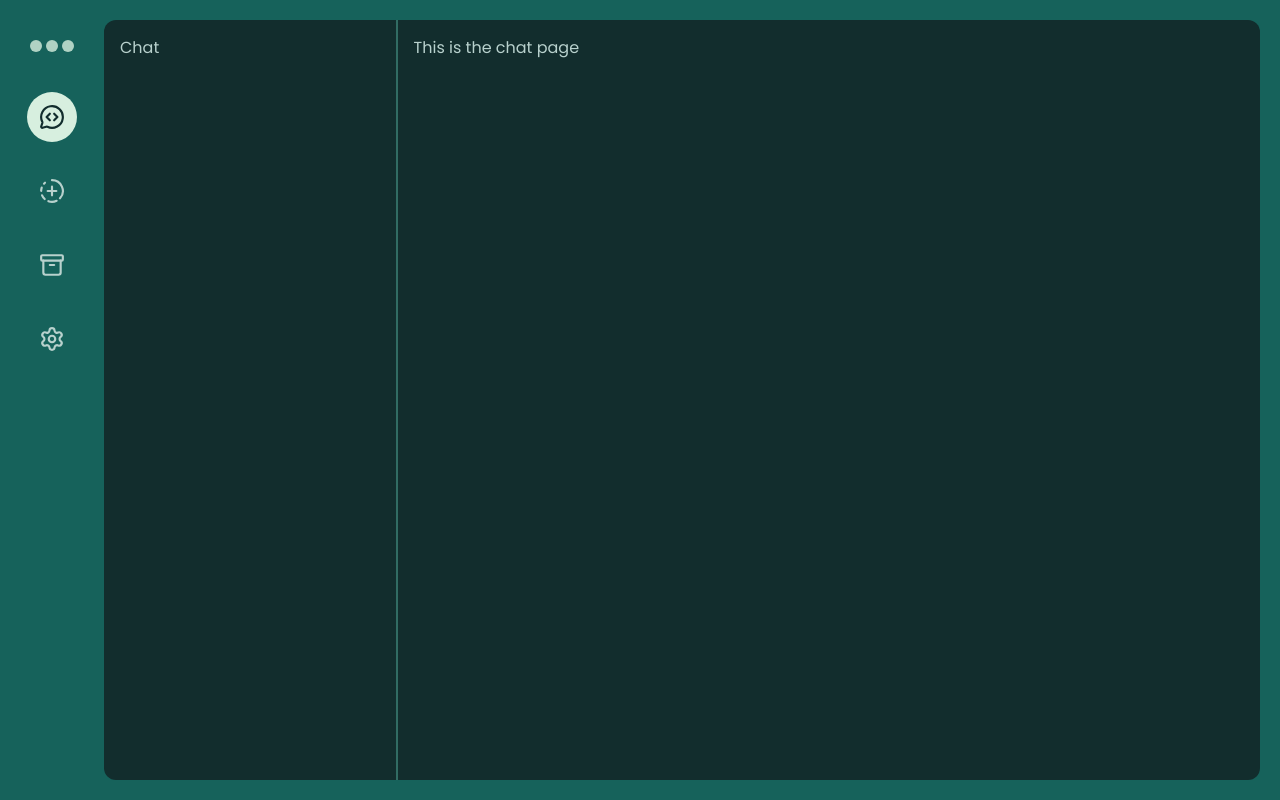
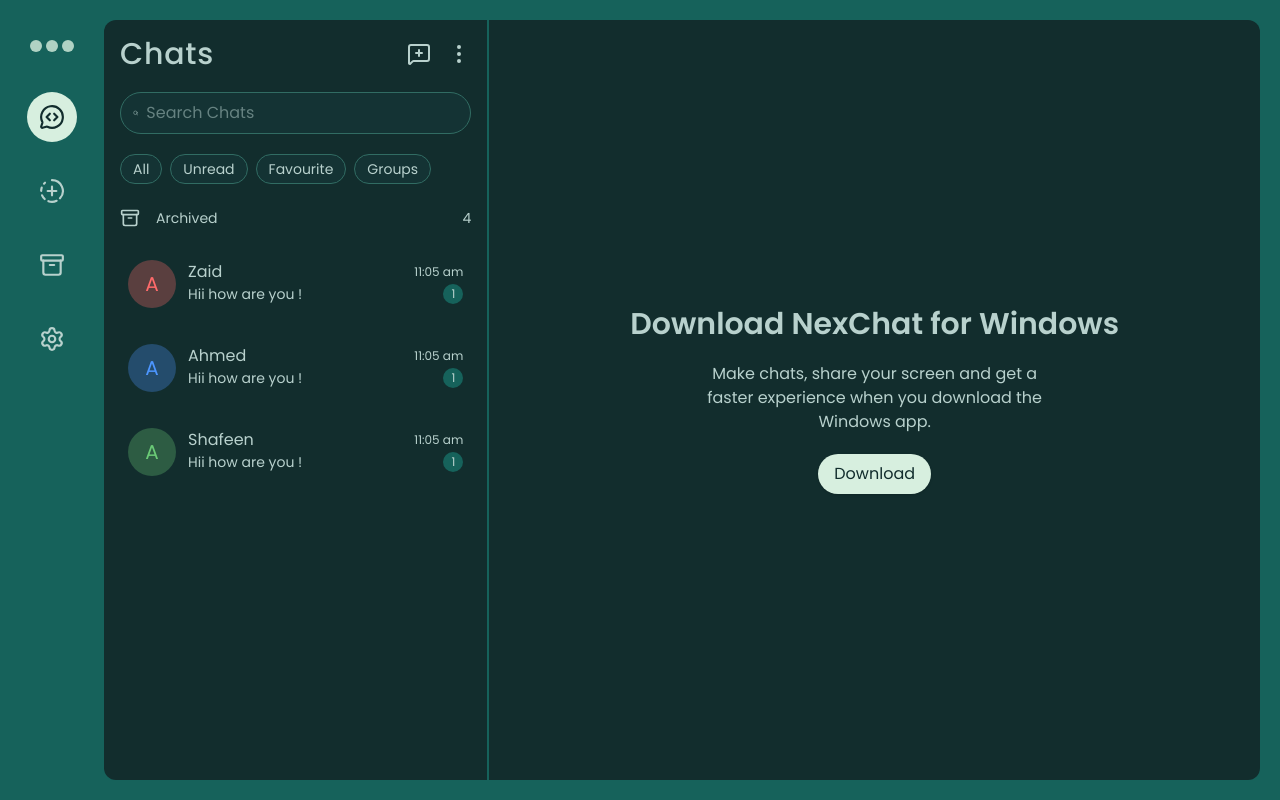
Before and after one commit to faizan-shaikh-dev/chat-app-client, a Next.js app: page /chats in a window 1280 px wide. Built offline with nearby package versions, Linux system fonts and the light colour scheme; sample sign-in values are in the browser's storage.

Commit message:
add app pages and components

```diff
--- a/src/app/chats/layout.js
+++ b/src/app/chats/layout.js
@@ -2,21 +2,19 @@
 import SidePanel from "@/components/SidePanel";
 import React from "react";
 
-const ChatLayout = ({children}) => {
+const ChatLayout = ({ children }) => {
   return (
-    <section className="w-full min-h-screen bg-green p-5 flex gap-5 text-fontgreen">
+    <section className="w-full min-h-screen bg-green p-5 flex flex-col-reverse md:flex-row gap-5 text-fontgreen">
       {/* Sidebar  */}
       <SideBar />
       {/* Main section */}
       <main className="flex-1 bg-darkgreen rounded-xl flex">
         {/* Contact */}
-        <div className="w-2/6 border-r-2 border-bordergreen p-4">
-        <SidePanel/>
+        <div className="w-2/6 border-r-2 border-green p-4">
+          <SidePanel />
         </div>
         {/* Main chats  */}
-        <div className="w-full p-4">
-          {children}
-        </div>
+        <div className="w-full p-4">{children}</div>
       </main>
     </section>
   );
--- a/src/app/chats/page.js
+++ b/src/app/chats/page.js
@@ -3,7 +3,16 @@
 const Page = () => {
   return (
     <ProtectedRoute>
-      <div>This is the chat page</div>
+      <div className="flex w-full h-full flex-col gap-5 items-center justify-center">
+        <h3 className="text-3xl font-semibold">Download NexChat for Windows</h3>
+        <p className="w-1/2 text-center">
+          Make chats, share your screen and get a faster experience when you
+          download the Windows app.
+        </p>
+        <button className="bg-icongreen text-darkgreen p-2 px-4 rounded-full shadow cursor-pointer">
+          Download
+        </button>
+      </div>
     </ProtectedRoute>
   );
 };
--- a/src/components/SidePanel.js
+++ b/src/components/SidePanel.js
@@ -1,26 +1,33 @@
-"use client"
-import { usePathname } from 'next/navigation'
-import React from 'react'
-import StatusSidePanle from './status/StatusSidePanle';
-import ArchiveSidePanel from './archive/ArchiveSidePanel';
-import SettingSidePanel from './settings/SettingSidePanel';
-import ChatSidePanel from './chats/ChatSidePanel';
+"use client";
+import { usePathname, useSearchParams } from "next/navigation";
+import SettingsSidePanel from "./settings/SettingSidePanel";
+import ArchiveSidePanel from "./archive/ArchiveSidePanel";
+import ChatSidePanel from "./chats/ChatSidePanel";
+import NewChatPanel from "./chats/NewChatPanel";
+import NewChatForm from "./chats/NewChatForm";
+import StatusSidePanle from "./status/StatusSidePanle";
 
 const SidePanel = () => {
-    const path = usePathname();
+  const path = usePathname();
+  const searchParams = useSearchParams();
 
+  const mode = searchParams.get("mode");
+  const entry = searchParams.get("entry");
 
-    if (path === '/chats/status') {
-        return <StatusSidePanle/>
-    }else if(path === '/chats/archive'){
-      return <ArchiveSidePanel/>
-    }else if(path === '/chats/settings'){
-      return <SettingSidePanel/>
-    }else {
-      return <ChatSidePanel/>
+  if (path === "/chats/status") {
+    return <StatusSidePanle />;
+  } else if (path === "/chats/archive") {
+    return <ArchiveSidePanel />;
+  } else if (path === "/chats/settings") {
+    return <SettingsSidePanel />;
+  } else if (mode === "newchat") {
+    if (entry && entry === "single") {
+      return <NewChatForm />;
     }
+    return <NewChatPanel />;
+  } else {
+    return <ChatSidePanel />;
+  }
+};
 
-
-}
-
-export default SidePanel
+export default SidePanel;
--- a/src/components/chats/ChatSidePanel.js
+++ b/src/components/chats/ChatSidePanel.js
@@ -1,11 +1,155 @@
-import React from 'react'
+import {
+  Archive,
+  ChevronDown,
+  EllipsisVertical,
+  MessageSquarePlus,
+  Search,
+} from "lucide-react";
+import Link from "next/link";
+
+const colors = [
+  "rgba(255, 107, 107, 1)", // Coral Red
+  "rgba(77, 150, 255, 1)", // Soft Blue
+  "rgba(107, 203, 119, 1)", // Fresh Green
+  "rgba(255, 217, 61, 1)", // Warm Yellow
+  "rgba(132, 94, 194, 1)", // Purple
+  "rgba(0, 201, 167, 1)", // Teal
+  "rgba(255, 150, 113, 1)", // Peach
+  "rgba(44, 115, 210, 1)", // Royal Blue
+  "rgba(249, 248, 113, 1)", // Light Lime
+  "rgba(195, 74, 54, 1)", // Brick Red
+  "rgba(64, 64, 64, 1)",
+];
+
+const colorsRGBAOpacity = [
+  "rgba(255, 107, 107, 0.3)", // Coral Red
+  "rgba(77, 150, 255, 0.3)", // Soft Blue
+  "rgba(107, 203, 119, 0.3)", // Fresh Green
+  "rgba(255, 217, 61, 0.3)", // Warm Yellow
+  "rgba(132, 94, 194, 0.3)", // Purple
+  "rgba(0, 201, 167, 0.3)", // Teal
+  "rgba(255, 150, 113, 0.3)", // Peach
+  "rgba(44, 115, 210, 0.3)", // Royal Blue
+  "rgba(249, 248, 113, 0.3)", // Light Lime
+  "rgba(195, 74, 54, 0.3)", // Brick Red
+  "rgba(64, 64, 64, .3)",
+];
+
+const generateColor = (index = 0) => {
+  return colorsRGBAOpacity[index % colorsRGBAOpacity.length];
+};
+
+const generateColorOpacity = (index = 0) => {
+  return colors[index % colors.length];
+};
 
 const ChatSidePanel = () => {
   return (
-    <div>
-      Chat
+    <div className="flex flex-col gap-5 w-full h-full items-start justify-start">
+      <div className="flex items-center w-full justify-between">
+        <h2 className="text-3xl font-medium tracking-wide font-poppins ">
+          Chats
+        </h2>
+        <div className="flex gap-4">
+          <Link href="/chats?mode=newchat">
+            <MessageSquarePlus className="transition hover:text-icongreen/60 cursor-pointer" />
+          </Link>
+          <EllipsisVertical />
+        </div>
+      </div>
+      {/* Search Bar */}
+      <div className="w-full border bg-hovergreen/50 border-bordergreen flex items-center gap-2 p-2 rounded-full">
+        <Search size={20} className="ml-1" />
+        <input placeholder="Search Chats" className="outline-0" />
+      </div>
+      {/* Filters  */}
+      <div className="flex items-center justify-start gap-2 text-sm">
+        {[
+          {
+            name: "All",
+          },
+          {
+            name: "Unread",
+          },
+          {
+            name: "Favourite",
+          },
+          {
+            name: "Groups",
+          },
+        ].map((i, index) => (
+          <div
+            key={index}
+            className="rounded-full p-1 px-3 flex items-center justify-center bg-hovergreen/50 border-bordergreen border  w-fit"
+          >
+            {i.name}
+          </div>
+        ))}
+      </div>
+      {/* Archived Chats  */}
+      <div className="flex my-1 w-full items-center justify-between text-sm">
+        <div className="flex items-center gap-4">
+          <Archive size={20} />
+          Archived
+        </div>
+        <span className="">4</span>
+      </div>
+
+      {/* Main Chats Block  */}
+      <div className="w-full flex flex-col gap-5">
+        {[
+          {
+            name: "Zaid",
+            lastMessage: "Hii how are you ! ",
+            time: "11:05 am",
+          },
+          {
+            name: "Ahmed",
+            lastMessage: "Hii how are you ! ",
+            time: "11:05 am",
+          },
+          {
+            name: "Shafeen",
+            lastMessage: "Hii how are you ! ",
+            time: "11:05 am",
+          },
+        ].map((i, index) => (
+          <div
+            key={index}
+            className="flex items-center justify-between group hover:bg-hovergreen transition p-2 rounded-xl cursor-pointer"
+          >
+            <div className="flex w-full gap-3">
+              <span
+                className={` size-12 text-xl flex items-center justify-center rounded-full`}
+                style={{
+                  color: generateColorOpacity(index),
+                  backgroundColor: generateColor(index),
+                }}
+              >
+                A
+              </span>
+              <div className="">
+                <h4>{i.name}</h4>
+                <p className="text-sm ">{i.lastMessage}</p>
+              </div>
+            </div>
+            {/* Time */}
+            <div className="flex flex-col gap-1 items-end">
+              <span className="text-xs text-nowrap">{i.time}</span>
+              <div className="flex items-center justify-center gap-2  transition duration-400">
+                <span className="size-5 flex items-center justify-center text-xs bg-green rounded-full shrink-0">
+                  1
+                </span>
+                <span className="hidden group-hover:block">
+                  <ChevronDown size={20} className="mt-1" />
+                </span>
+              </div>
+            </div>
+          </div>
+        ))}
+      </div>
     </div>
-  )
-}
+  );
+};
 
-export default ChatSidePanel
+export default ChatSidePanel;
--- /dev/null
+++ b/src/components/chats/NewChatForm.js
@@ -0,0 +1,21 @@
+import { MoveLeft } from "lucide-react";
+import Link from "next/link";
+import React from "react";
+
+const NewChatForm = () => {
+  return (
+    <div className="flex flex-col gap-5 w-full">
+      {" "}
+      {/* Header  */}
+      <div className="flex gap-3 items-center">
+        <Link href="/chats?mode=newchat">
+          {" "}
+          <MoveLeft />
+        </Link>
+        New Contact
+      </div>
+    </div>
+  );
+};
+
+export default NewChatForm;
--- /dev/null
+++ b/src/components/chats/NewChatPanel.js
@@ -0,0 +1,42 @@
+
+import { MoveLeft, Search, UserRoundPlus, Users } from "lucide-react";
+import Link from "next/link";
+import React from "react";
+
+const NewChatPanel = () => {
+  return (
+    <div className="flex flex-col gap-5 w-full ">
+      {/* Header  */}
+      <div className="flex gap-3 items-center">
+        <Link href="/chats">
+          {" "}
+          <MoveLeft />
+        </Link>
+        Chats
+      </div>
+      {/* Search Bar */}
+      <div className="w-full border bg-hovergreen/50 border-bordergreen flex items-center gap-2 p-2 rounded-full">
+        <Search size={20} className="ml-1" />
+        <input placeholder="Search Chats" className="outline-0" />
+      </div>
+      {/* Add Buttons */}
+      <Link
+        href="/chats?mode=newchat&entry=single"
+        className="flex items-center gap-4"
+      >
+        <div className="size-12 flex items-center justify-center rounded-full bg-green">
+          <UserRoundPlus />
+        </div>
+        New Contact
+      </Link>
+      <div className="flex items-center gap-4">
+        <div className="size-12 flex items-center justify-center rounded-full bg-green">
+          <Users />
+        </div>
+        New Groups
+      </div>
+    </div>
+  );
+};
+
+export default NewChatPanel;
--- a/src/components/settings/SettingSidePanel.js
+++ b/src/components/settings/SettingSidePanel.js
@@ -45,7 +45,7 @@
 
   return (
     <div className="flex flex-col gap-5 w-full h-full items-start justify-start">
-      <h2 className="text-2xl font-medium tracking-wide font-poppins">
+      <h2 className="text-3xl font-medium tracking-wide font-poppins ">
         Settings
       </h2>
       {/* Profile */}
@@ -56,11 +56,11 @@
         {/* Profile's Data  */}
         <div className="w-full flex gap-4 items-center justify-center">
           {/* Profile Image  */}
-          <div className="size-14 bg-icongreen rounded-full shrink-0"></div>
+          <div className="size-16 bg-icongreen rounded-full shrink-0"></div>
           {/* Profile's Name  */}
           <div className="flex flex-col w-full font-roboto">
-            <h3 className="text-xl font-medium text-gray-300">Shaikh Faizan</h3>
-            <p className="text-sm">Do Some Code</p>
+            <h3 className="text-xl font-medium text-gray-300">Zaid Achhwa</h3>
+            <p className="text-sm tracking-wide">fjngbebgn</p>
           </div>
         </div>
         {/* Arrow */}
```
